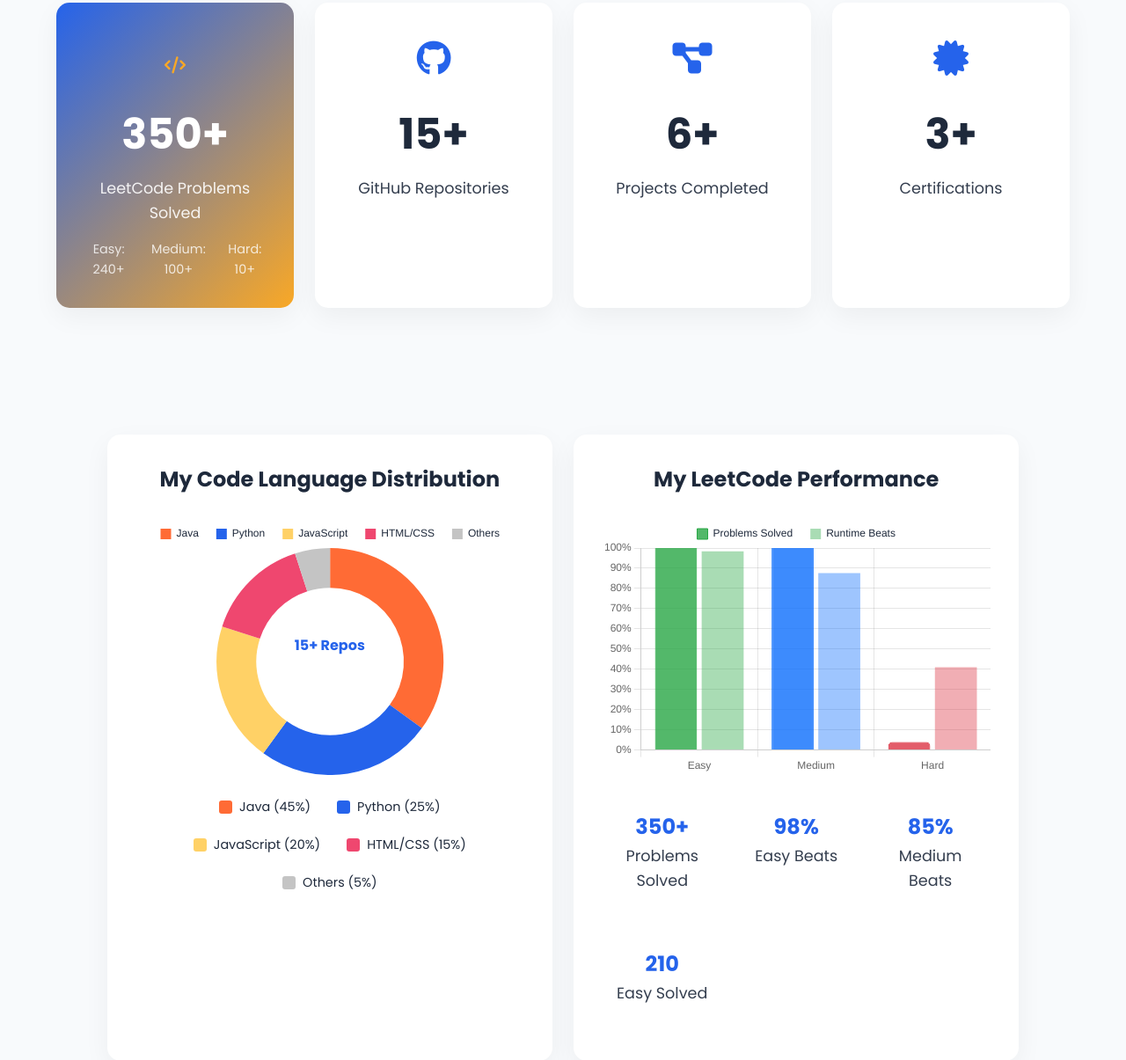
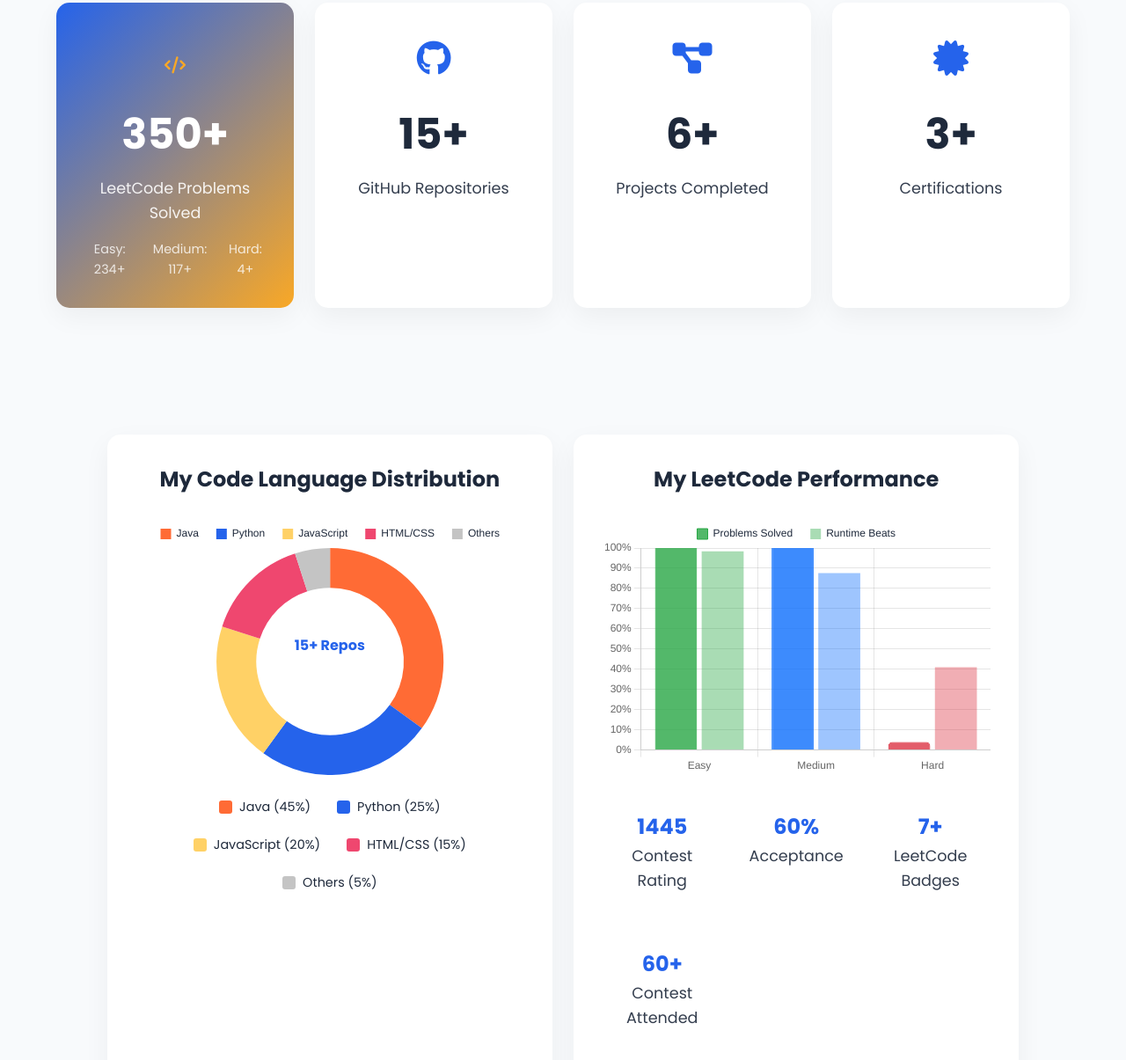
Before and after one commit to nithin849/portfolio_849, a plain HTML site: page index.html in a window 1280 px wide. Shown: the part 4572-5777 px from the top of the page at 88% size. Drawn offline with nearby package versions, Linux system fonts and the light colour scheme.

Commit message:
updated leetcode stats

```diff
--- a/index.html
+++ b/index.html
@@ -359,9 +359,9 @@
                     <div class="stat-number">350+</div>
                     <div class="stat-label">LeetCode Problems Solved</div>
                     <div class="stat-breakdown">
-                        <span>Easy: 240+</span>
-                        <span>Medium: 100+</span>
-                        <span>Hard: 10+</span>
+                        <span>Easy: 234+</span>
+                        <span>Medium: 117+</span>
+                        <span>Hard: 4+</span>
                     </div>
                 </div>
 
@@ -414,20 +414,20 @@
             </div>
             <div class="stats-grid">
                 <div class="mini-stat">
-                    <div class="stat-value">350+</div>
-                    <div class="stat-label">Problems Solved</div>
+                    <div class="stat-value">1445</div>
+                    <div class="stat-label">Contest Rating</div>
                 </div>
                 <div class="mini-stat">
-                    <div class="stat-value">98%</div>
-                    <div class="stat-label">Easy Beats</div>
+                    <div class="stat-value">60%</div>
+                    <div class="stat-label">Acceptance</div>
                 </div>
                 <div class="mini-stat">
-                    <div class="stat-value">85%</div>
-                    <div class="stat-label">Medium Beats</div>
+                    <div class="stat-value">7+</div>
+                    <div class="stat-label">LeetCode Badges </div>
                 </div>
                 <div class="mini-stat">
-                    <div class="stat-value">210</div>
-                    <div class="stat-label">Easy Solved</div>
+                    <div class="stat-value">60+</div>
+                    <div class="stat-label">Contest Attended</div>
                 </div>
             </div>
         </div>
```
